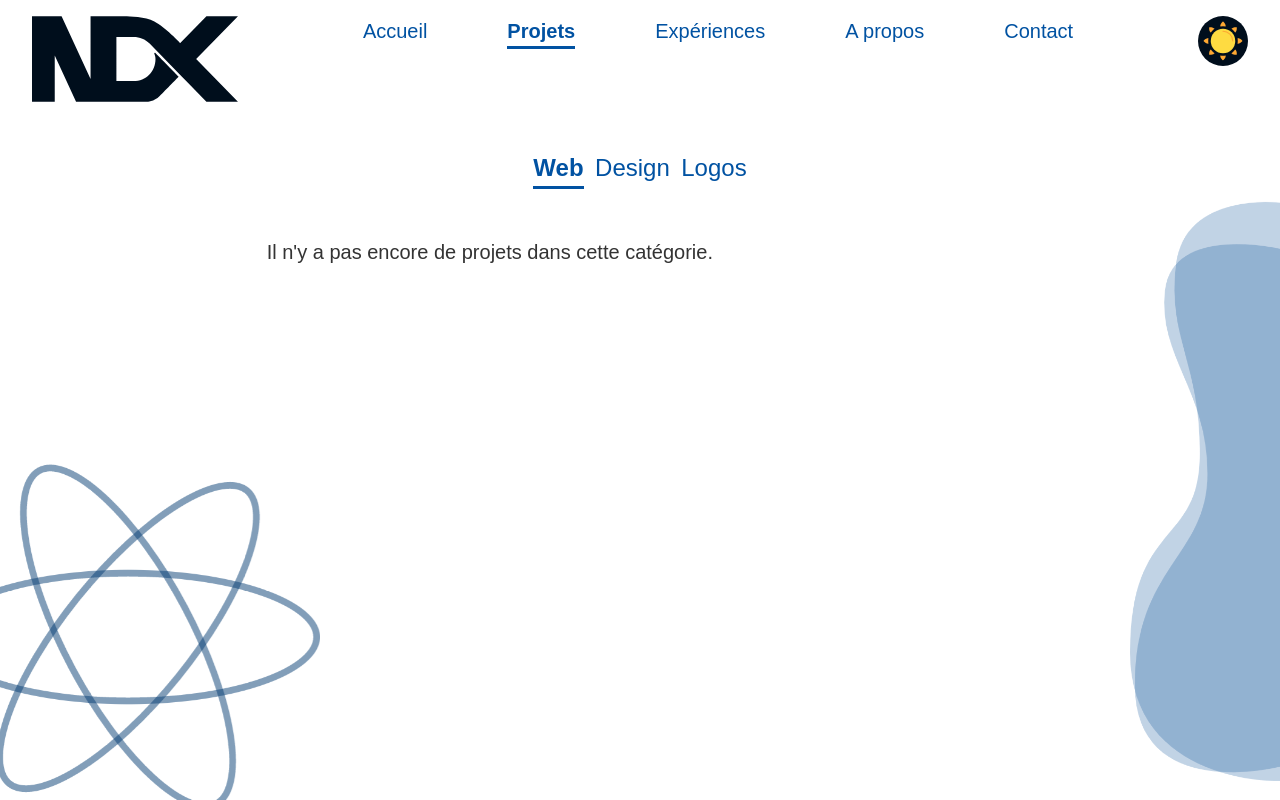
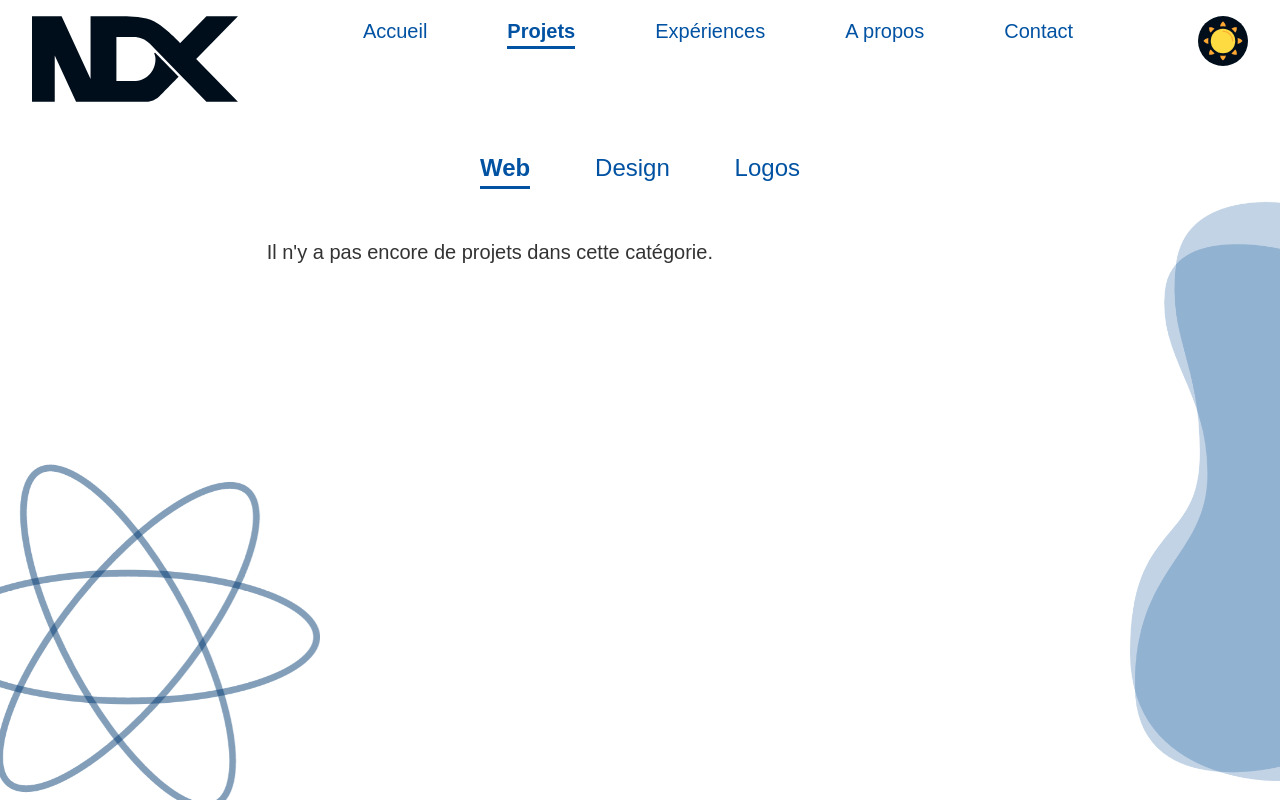
Before and after one commit to NicolasD09/portfolio, a Nuxt app: page /projets in a window 1280 px wide. Shown: the top 800 px of the page. Built offline with nearby package versions, Linux system fonts and the light colour scheme; what v-hotkey would draw is missing.

Commit message:
fixed responsive on links

```diff
--- a/pages/projets/index.vue
+++ b/pages/projets/index.vue
@@ -3,7 +3,7 @@
     <transition name="project-fade">
       <div v-if="this.main_show">
         <div
-          class="w-8/12 sm:w-4/12 md:w-5/12 lg:w-4/12 xl:w-2/12 flex flex-row justify-between mx-auto mt-8 mb-12 filter__links"
+          class="w-8/12 sm:w-6/12 md:w-5/12 lg:w-5/12 xl:w-3/12 flex flex-row justify-between mx-auto mt-8 mb-12 filter__links"
         >
           <a
             @click="toggleActive"
```
